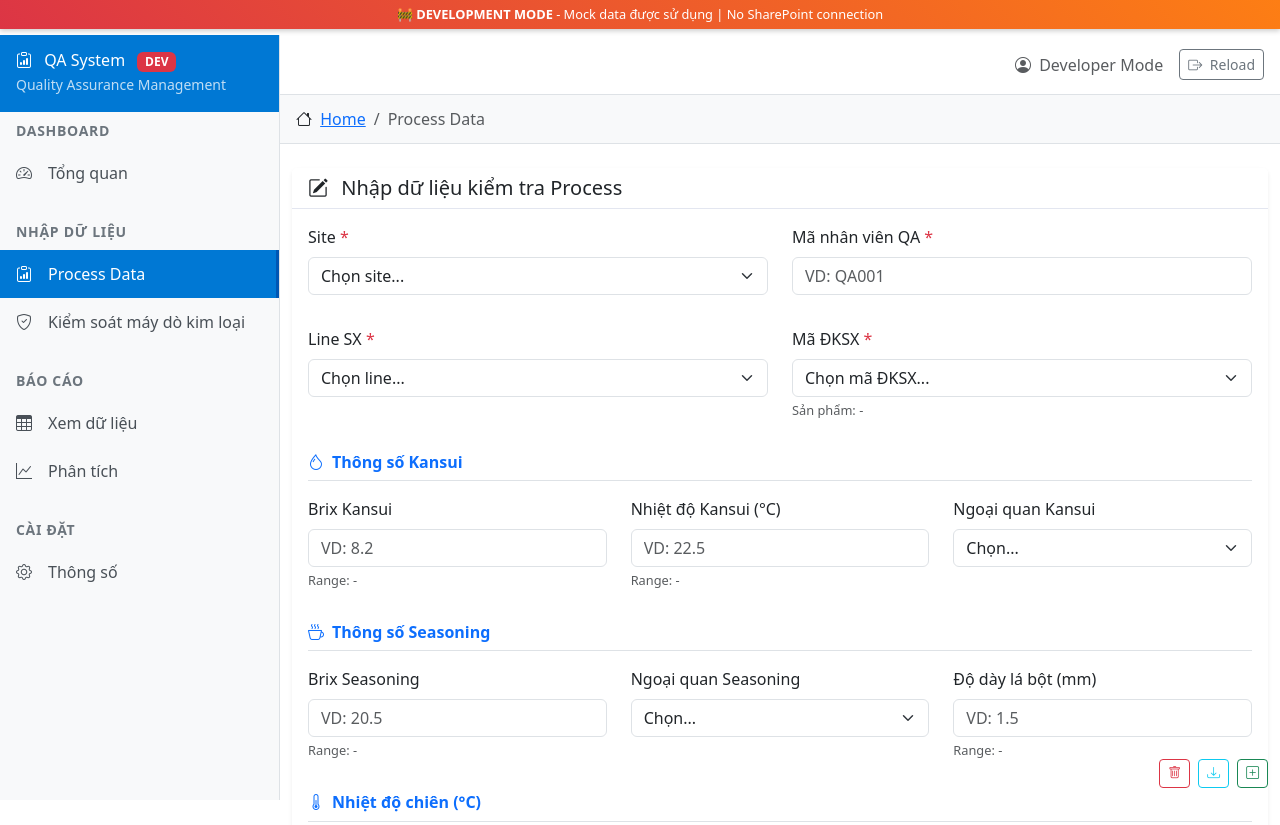
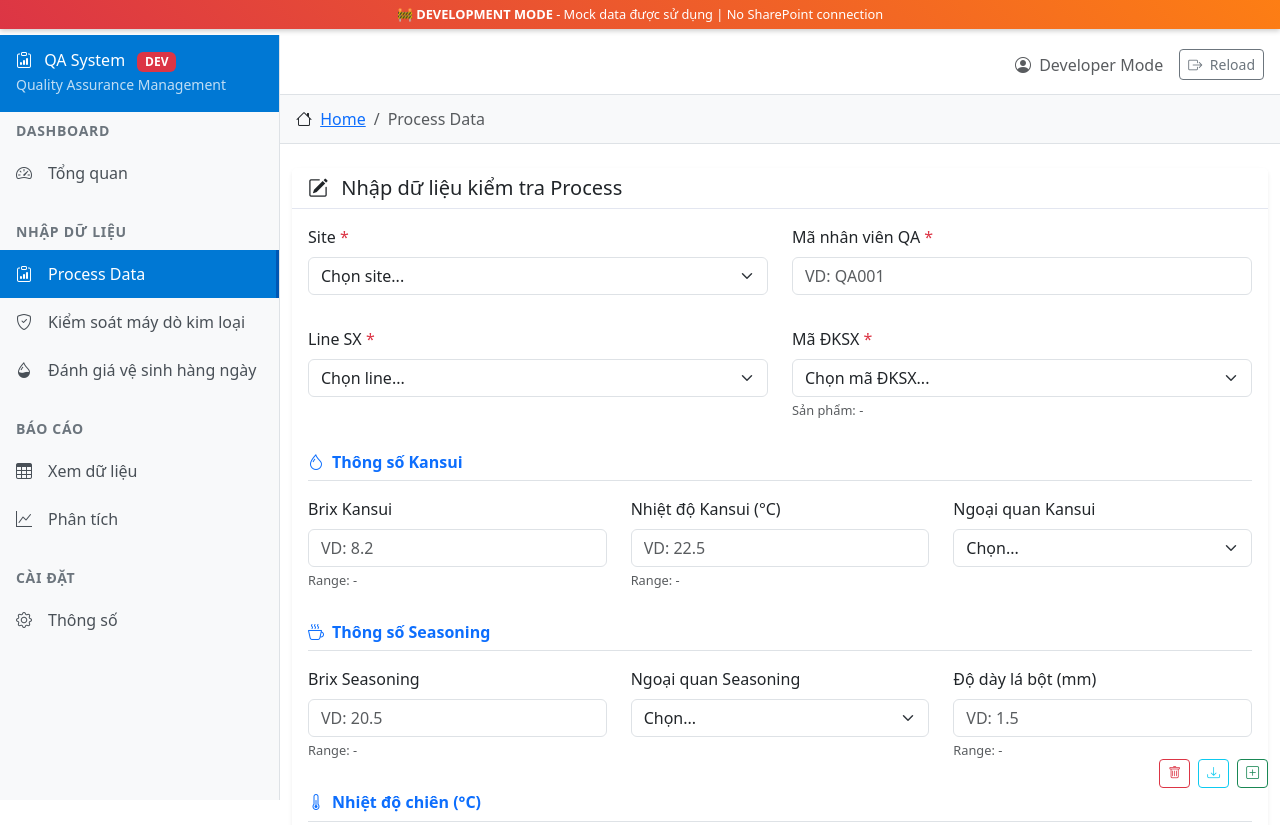
Before and after one commit to HoiTKN/AppCF, a plain HTML site: page index.html in a window 1280 px wide. Shown: the top 825 px of the page. Drawn offline with nearby package versions, Linux system fonts and the light colour scheme.

Commit message:
Update index.html

```diff
--- a/index.html
+++ b/index.html
@@ -374,6 +374,12 @@
                         <a href="#" class="nav-link" data-form="metal-detection">
                             <i class="bi bi-shield-check"></i>
                             <span>Kiểm soát máy dò kim loại</span>
+                        </a>
+                    </div>
+                    <div class="nav-item">
+                        <a href="#" class="nav-link" data-form="daily-hygiene">
+                            <i class="bi bi-droplet-half"></i>
+                            <span>Đánh giá vệ sinh hàng ngày</span>
                         </a>
                     </div>
                 </div>
```
